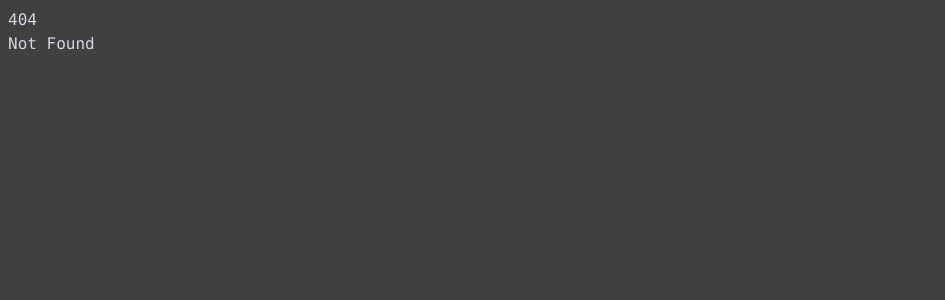
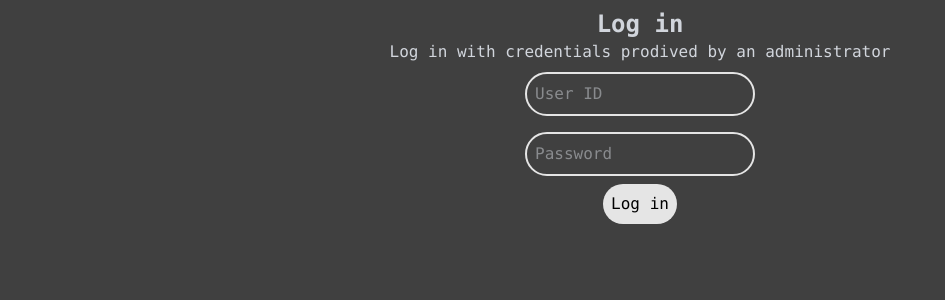
Before and after one commit to Nameless-Productions/blotr, a SvelteKit app: page /login in a window 1280 px wide. Before the commit this address had no page. Shown: the top 300 px of the page, without its empty margins (0-945 px from the left). Built offline with nearby package versions, Linux system fonts and the light colour scheme.

Commit message:
feat: login page frontend

```diff
--- /dev/null
+++ b/src/routes/login/+page.svelte
@@ -0,0 +1,16 @@
+<script>
+	import { enhance } from '$app/forms';
+</script>
+
+<div class="text-center">
+	<p class="text-2xl font-bold">Log in</p>
+	<p>Log in with credentials prodived by an administrator</p>
+
+	<form action="?/login" method="post" use:enhance>
+		<input type="text" class="input" placeholder="User ID" name="id" required />
+		<br />
+		<input type="password" class="input" placeholder="Password" name="password" required />
+		<br />
+		<input type="submit" class="button" value="Log in" />
+	</form>
+</div>
```
